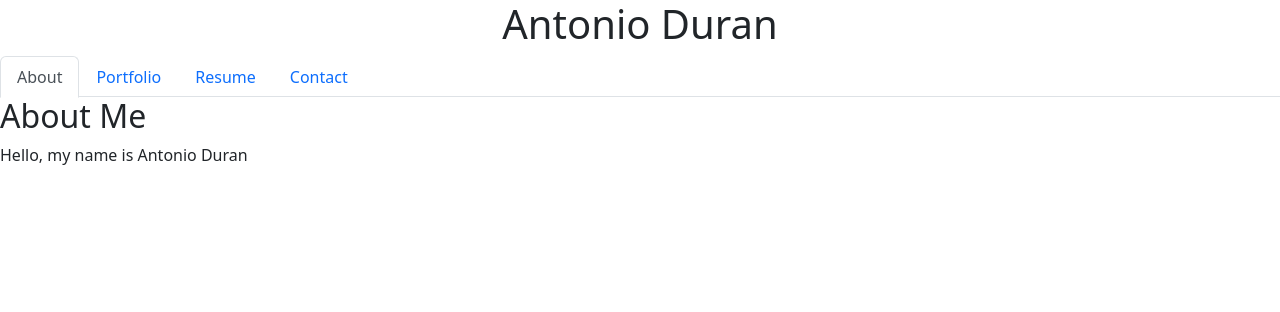
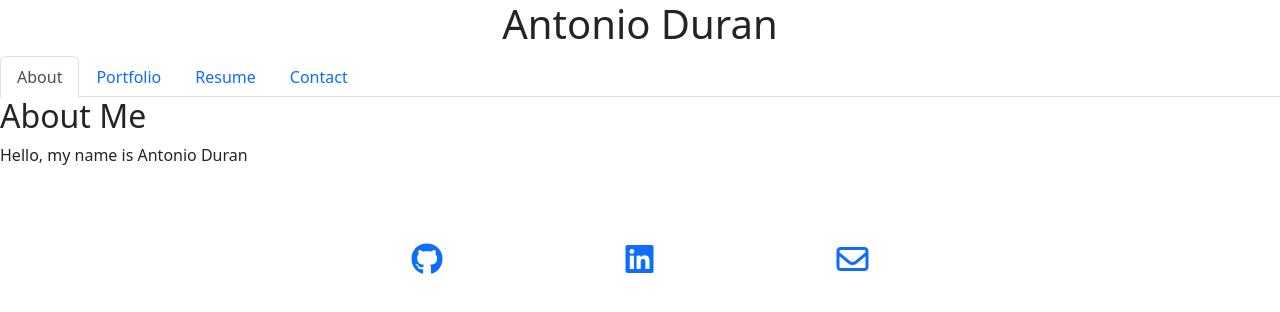
Before and after one commit to antonio11duran/Duran-Antonio-Portfolio, a React (Create React App) app: page / in a window 1280 px wide. Shown: the top 312 px of the page. Built offline with nearby package versions, Linux system fonts and the light colour scheme; the HTML template or start-up script is replaced by a standard one.

Commit message:
footer added and styled, resume styling

```diff
--- a/package.json
+++ b/package.json
@@ -8,9 +8,10 @@
     "@testing-library/user-event": "^12.1.10",
     "axios": "^1.2.2",
     "bootstrap": "^5.2.3",
+    "bootstrap-icons": "^1.10.3",
     "dotenv": "^16.0.3",
+    "gh-pages": "^4.0.0",
     "pretty": "^2.0.0",
-    "gh-pages": "^4.0.0",
     "react": "^17.0.1",
     "react-dom": "^17.0.1",
     "react-icons": "^4.1.0",
--- a/public/index.html
+++ b/public/index.html
@@ -15,34 +15,20 @@
     />
     <link rel="apple-touch-icon" href="%PUBLIC_URL%/logo192.png" />
     <!--
-    manifest.json provides metadata used when your web app is installed on a
-    user's mobile device or desktop. See https://developers.google.com/web/fundamentals/web-app-manifest/
-  -->
+      manifest.json provides metadata used when your web app is installed on a
+      user's mobile device or desktop. See https://developers.google.com/web/fundamentals/web-app-manifest/
+    -->
     <link rel="manifest" href="%PUBLIC_URL%/manifest.json" />
-    <!--
-    Notice the use of %PUBLIC_URL% in the tags above.
-    It will be replaced with the URL of the `public` folder during the build.
-    Only files inside the `public` folder can be referenced from the HTML.
-
-    Unlike "/favicon.ico" or "favicon.ico", "%PUBLIC_URL%/favicon.ico" will
-    work correctly both with client-side routing and a non-root public URL.
-    Learn how to configure a non-root public URL by running `npm run build`.
-  -->
-    <title>Bucket List</title>
+    <link rel="stylesheet" href="style.css" />
+    <title>Antonio Duran Portfolio</title>
   </head>
 
   <body>
     <noscript>You need to enable JavaScript to run this app.</noscript>
     <div id="root"></div>
-    <!--
-      This HTML file is a template.
-      If you open it directly in the browser, you will see an empty page.
-
-      You can add webfonts, meta tags, or analytics to this file.
-      The build step will place the bundled scripts into the <body> tag.
-
-      To begin the development, run `npm start` or `yarn start`.
-      To create a production bundle, use `npm run build` or `yarn build`.
-    -->
+    <script
+      src="https://kit.fontawesome.com/6b2bc5a21c.js"
+      crossorigin="anonymous"
+    ></script>
   </body>
 </html>
--- /dev/null
+++ b/public/style.css
@@ -0,0 +1,9 @@
+footer {
+  padding-top: 5%;
+  padding-bottom: 5%;
+}
+
+.icons {
+  display: flex;
+  justify-content: space-around;
+}
--- a/src/App.js
+++ b/src/App.js
@@ -1,10 +1,12 @@
 import React from 'react';
 import PortfolioContainer from './components/PortfolioContainer';
+import Footer from './components/pages/Footer';
 
 function App() {
   return (
     <div className="portfolio-app">
       <PortfolioContainer />
+      <Footer />
     </div>
   );
 }
--- /dev/null
+++ b/src/components/pages/Footer.js
@@ -0,0 +1,25 @@
+import React from 'react';
+
+function Footer() {
+  return (
+    <footer>
+      <div class="card border-0 w-50 mx-auto">
+        <div class="icons">
+          <a href="https://www.github.com/antonio11duran">
+            <i class="fa-brands fa-github fa-2xl"></i>
+          </a>
+
+          <a href="https://www.linkedin.com/in/antonio-duran-jr-b4a97b184">
+            <i class="fa-brands fa-linkedin fa-2xl"></i>
+          </a>
+
+          <a href="mailto: antonio11duran@gmail.com">
+            <i class="fa-regular fa-envelope fa-2xl"></i>
+          </a>
+        </div>
+      </div>
+    </footer>
+  );
+}
+
+export default Footer;
--- a/src/components/pages/Portfolio.js
+++ b/src/components/pages/Portfolio.js
@@ -4,6 +4,7 @@ export default function Portfolio() {
   return (
     <div>
       <h2>Portfolio Page</h2>
+      <div class="card-deck">
         <div class="card bg-dark text-white">
           <img
             src="./beautiful-shot-crystal-clear-lake-snowy-mountain-base-during-sunny-day.jpg"
@@ -13,8 +14,9 @@ export default function Portfolio() {
           <div class="card-img-overlay">
             <h5 class="card-title">XPLOR</h5>
             <p class="card-text">
-            This is a wider card with supporting text below as a natural lead-in
-            to additional content. This content is a little bit longer.
+              This is a wider card with supporting text below as a natural
+              lead-in to additional content. This content is a little bit
+              longer.
             </p>
           </div>
         </div>
@@ -27,8 +29,9 @@ export default function Portfolio() {
           <div class="card-img-overlay">
             <h5 class="card-title">Raving Cravings</h5>
             <p class="card-text">
-            This is a wider card with supporting text below as a natural lead-in
-            to additional content. This content is a little bit longer.
+              This is a wider card with supporting text below as a natural
+              lead-in to additional content. This content is a little bit
+              longer.
             </p>
           </div>
         </div>
@@ -41,11 +44,15 @@ export default function Portfolio() {
           <div class="card-img-overlay">
             <h5 class="card-title">Weather App</h5>
             <p class="card-text">
-            This is a wider card with supporting text below as a natural lead-in
-            to additional content. This content is a little bit longer.
+              This is a wider card with supporting text below as a natural
+              lead-in to additional content. This content is a little bit
+              longer.
             </p>
           </div>
-      </div>{' '}
+        </div>
+      </div>
+      <br></br>
+      <div class="card-deck">
         <div class="card bg-dark text-white">
           <img
             src="./11155973_4664459.jpg"
@@ -55,11 +62,12 @@ export default function Portfolio() {
           <div class="card-img-overlay">
             <h5 class="card-title">Daily Planner</h5>
             <p class="card-text">
-            This is a wider card with supporting text below as a natural lead-in
-            to additional content. This content is a little bit longer.
+              This is a wider card with supporting text below as a natural
+              lead-in to additional content. This content is a little bit
+              longer.
             </p>
           </div>
-      </div>{' '}
+        </div>
         <div class="card bg-dark text-white">
           <img
             src="./question-mark-sign-led-light-illustration.jpg"
@@ -69,11 +77,12 @@ export default function Portfolio() {
           <div class="card-img-overlay">
             <h5 class="card-title">Practice Interview Quiz</h5>
             <p class="card-text">
-            This is a wider card with supporting text below as a natural lead-in
-            to additional content. This content is a little bit longer.
+              This is a wider card with supporting text below as a natural
+              lead-in to additional content. This content is a little bit
+              longer.
             </p>
           </div>
-      </div>{' '}
+        </div>
         <div class="card bg-dark text-white">
           <img
             src="./password-with-hand-binary-code.jpg"
@@ -83,9 +92,11 @@ export default function Portfolio() {
           <div class="card-img-overlay">
             <h5 class="card-title">Password Generator</h5>
             <p class="card-text">
-            This is a wider card with supporting text below as a natural lead-in
-            to additional content. This content is a little bit longer.
+              This is a wider card with supporting text below as a natural
+              lead-in to additional content. This content is a little bit
+              longer.
             </p>
+          </div>
         </div>
       </div>
     </div>
--- a/src/components/pages/Resume.js
+++ b/src/components/pages/Resume.js
@@ -2,7 +2,7 @@ import React from 'react';
 
 export default function Resume() {
   return (
-    <div>
+    <div class="card border-0 w-50 mx-auto">
       <h2>Resume</h2>
       <p>
         You can download my resume{' '}
```
Also changed, not shown: 2 other files (tests, documents, lock files or other folders). Lines whose indentation alone changed are shown as unchanged.
